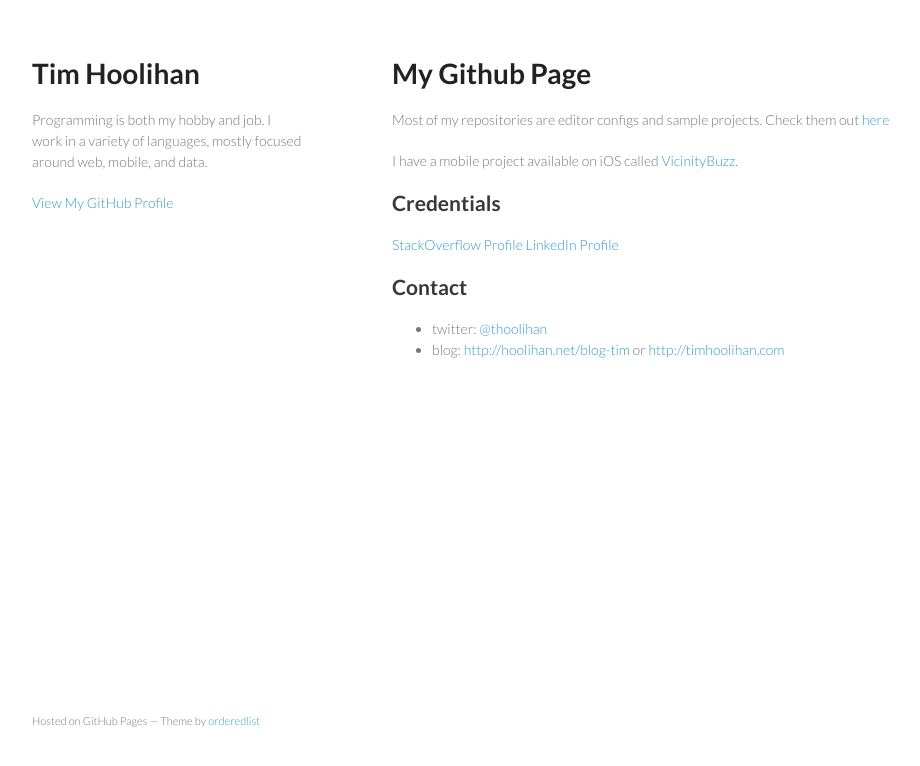
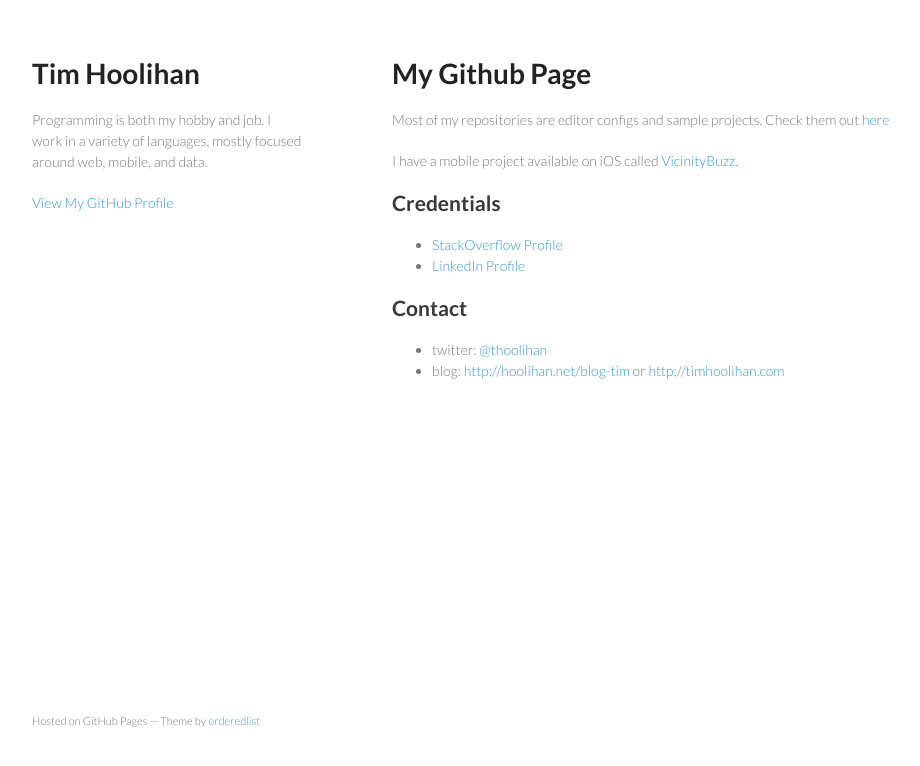
Before and after one commit to thoolihan/thoolihan.github.com, a plain HTML site: page index.html in a window 1280 px wide. Shown: the whole page, without its empty margins (178-1098 px from the left). Drawn offline with Linux system fonts and the light colour scheme.

Commit message:
profiles now ul

```diff
--- a/index.html
+++ b/index.html
@@ -31,8 +31,10 @@
 
 <h2>Credentials</h2>
 
-<p><a href="http://stackoverflow.com/users/105536/tim-hoolihan">StackOverflow Profile</a>
-<a href="http://www.linkedin.com/in/timhoolihan">LinkedIn Profile</a></p>
+<ul>
+  <li><a href="http://stackoverflow.com/users/105536/tim-hoolihan">StackOverflow Profile</a></li>
+  <li><a href="http://www.linkedin.com/in/timhoolihan">LinkedIn Profile</a></li>
+</ul>
 
 <h2>Contact</h2>
 
```
